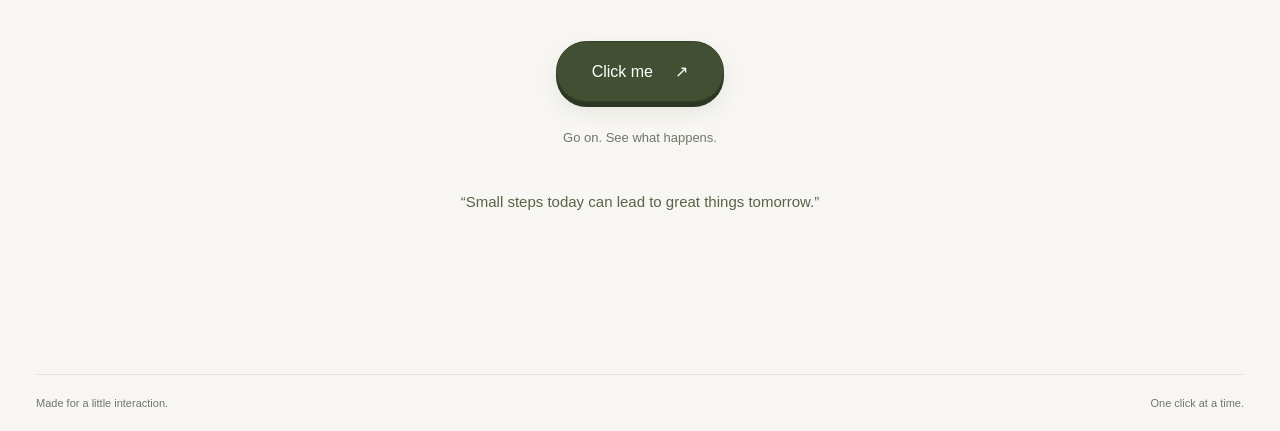
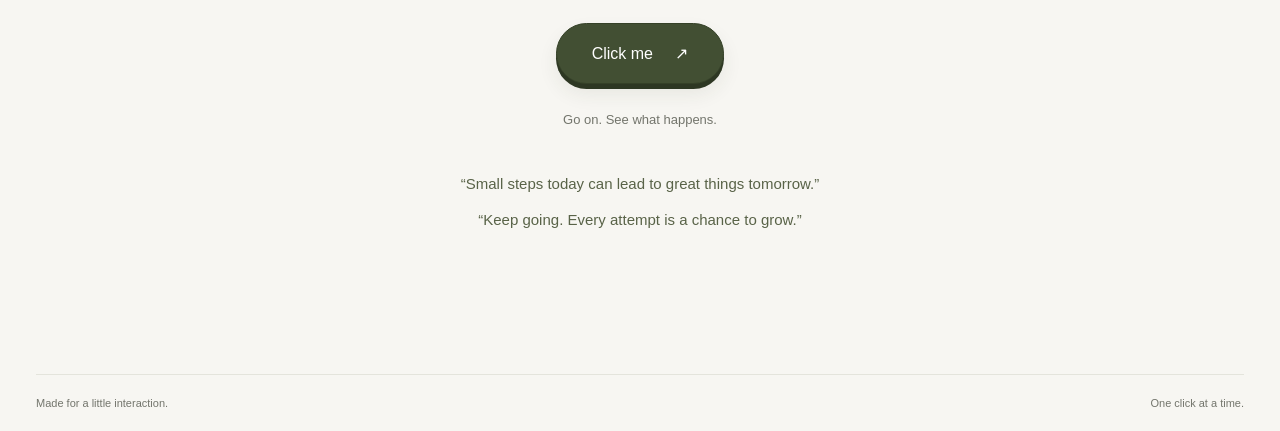
Before and after one commit to SpencerWang77/mini-prototype, a plain HTML site: page index.html in a window 1280 px wide. Shown: the part 369-800 px from the top of the page. Drawn offline with Linux system fonts and the light colour scheme.

Commit message:
Add second motivational quote

```diff
--- a/index.html
+++ b/index.html
@@ -39,6 +39,7 @@
     <p id="status" role="status" aria-live="polite">Go on. See what happens.</p>
     <aside class="quotes" aria-label="A little motivation">
       <p>“Small steps today can lead to great things tomorrow.”</p>
+      <p>“Keep going. Every attempt is a chance to grow.”</p>
     </aside>
   </main>
   <footer><span>Made for a little interaction.</span><span>One click at a time.</span></footer>
```
